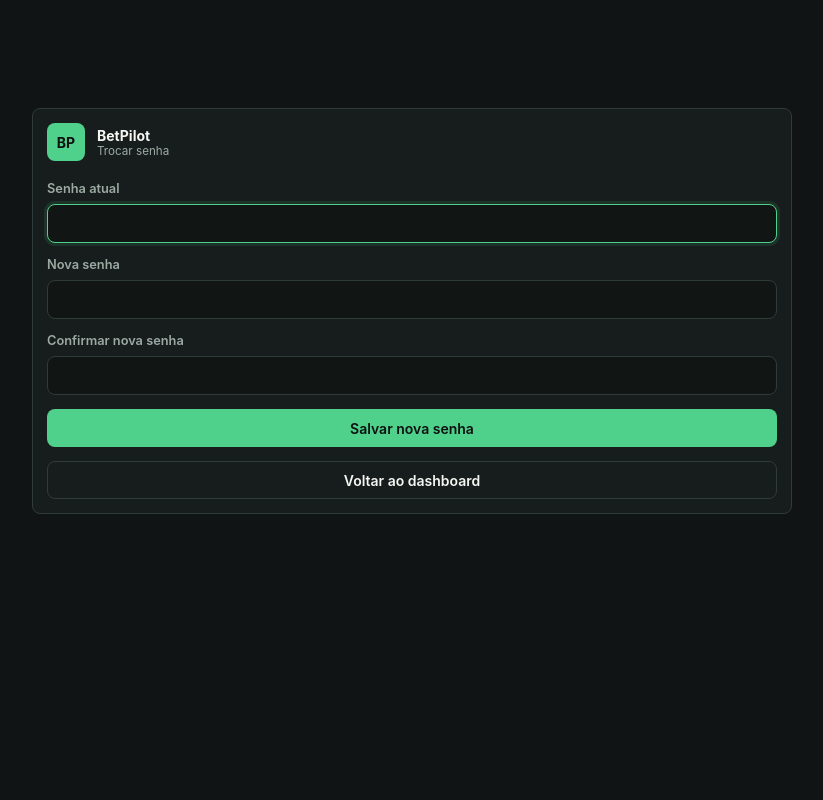
After one commit to mullersilv4/betpilot, a Django app: page /senha/ in a window 1280 px wide. The commit adds this page. Shown: the whole page, without its empty margins (228-1051 px from the left). Run offline with Django 5.2, Linux system fonts and the light colour scheme; the visitor is signed in with stand-in values (Sample User, id 1).

Commit message:
criado aba para trocar senha , feito ajuste para solicitar login ao sair do app

```diff
--- /dev/null
+++ b/dashboard/templates/dashboard/auth/password_change_form.html
@@ -0,0 +1,51 @@
+<!doctype html>
+{% load static %}
+<html lang="pt-BR">
+  <head>
+    <meta charset="UTF-8" />
+    <meta name="viewport" content="width=device-width, initial-scale=1.0" />
+    <title>Trocar senha | BetPilot</title>
+    <link rel="stylesheet" href="{% static 'dashboard/styles.css' %}" />
+  </head>
+  <body>
+    <main class="standalone-page">
+      <article class="panel standalone-card auth-card">
+        <div class="brand auth-brand">
+          <span class="brand-mark">BP</span>
+          <div>
+            <strong>BetPilot</strong>
+            <small>Trocar senha</small>
+          </div>
+        </div>
+
+        <form class="bet-form" method="post" novalidate>
+          {% csrf_token %}
+          {% if form.non_field_errors %}
+            <div class="form-errors">{{ form.non_field_errors }}</div>
+          {% endif %}
+
+          <label>
+            <span>Senha atual</span>
+            {{ form.old_password }}
+            {{ form.old_password.errors }}
+          </label>
+
+          <label>
+            <span>Nova senha</span>
+            {{ form.new_password1 }}
+            {{ form.new_password1.errors }}
+          </label>
+
+          <label>
+            <span>Confirmar nova senha</span>
+            {{ form.new_password2 }}
+            {{ form.new_password2.errors }}
+          </label>
+
+          <button class="primary-button" type="submit">Salvar nova senha</button>
+          <a class="ghost-button link-button subtle-link" href="{% url 'dashboard:index' %}">Voltar ao dashboard</a>
+        </form>
+      </article>
+    </main>
+  </body>
+</html>
--- a/dashboard/templates/dashboard/index.html
+++ b/dashboard/templates/dashboard/index.html
@@ -44,6 +44,7 @@
             <small>Conta ativa</small>
           </div>
         </div>
+        <a class="ghost-button compact full-button link-button" href="{% url 'dashboard:password_change' %}">Trocar senha</a>
         <form method="post" action="{% url 'dashboard:logout' %}">
           {% csrf_token %}
           <button class="ghost-button compact full-button" type="submit">Sair</button>
--- a/dashboard/urls.py
+++ b/dashboard/urls.py
@@ -10,6 +10,21 @@ urlpatterns = [
     path('login/', views.DashboardLoginView.as_view(), name='login'),
     path('cadastro/', views.signup, name='signup'),
     path('logout/', views.logout_view, name='logout'),
+    path(
+        'senha/',
+        auth_views.PasswordChangeView.as_view(
+            template_name='dashboard/auth/password_change_form.html',
+            success_url=reverse_lazy('dashboard:password_change_done'),
+        ),
+        name='password_change',
+    ),
+    path(
+        'senha/alterada/',
+        auth_views.PasswordChangeDoneView.as_view(
+            template_name='dashboard/auth/password_change_done.html',
+        ),
+        name='password_change_done',
+    ),
     path(
         'recuperar-senha/',
         auth_views.PasswordResetView.as_view(
--- a/dashboard/views.py
+++ b/dashboard/views.py
@@ -16,6 +16,7 @@ from django.utils.decorators import method_decorator
 from django.utils import timezone
 from django.utils.dateparse import parse_datetime
 from django.views.decorators.csrf import ensure_csrf_cookie
+from django.views.decorators.cache import never_cache
 from django.db import transaction
 from django.db.models import Q
 from django.db.models import Sum
@@ -1273,6 +1274,7 @@ def event_odds(request):
     return JsonResponse(board)
 
 
+@never_cache
 @login_required
 def index(request):
     if request.method == 'POST':
```
Also changed, not shown: dashboard/templates/dashboard/auth/password_change_done.html (added, +28 -0 lines), dashboard/tests.py (+28 -0 lines).
